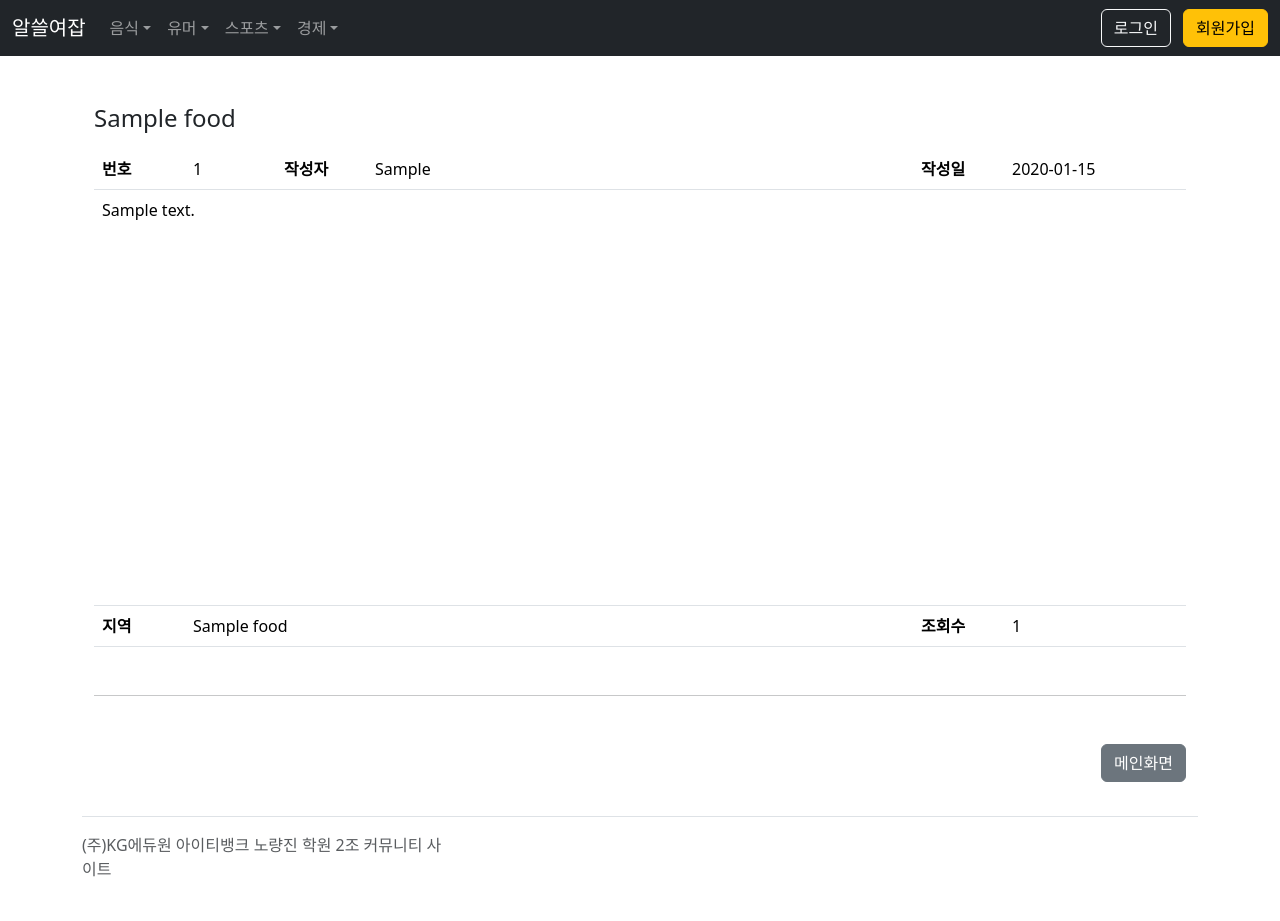
After one commit to damndest/job, a Django app: page /foods/1/ in a window 1280 px wide. The commit adds this page. Run offline with Django 5.2, Linux system fonts and the light colour scheme; tables that the repository leaves empty hold one stand-in row (values such as "Sample post").

Commit message:
지역별 음식 상세 화면 및 로직 추가 및 로그인 사용자 표기 추가

```diff
--- a/foods/urls.py
+++ b/foods/urls.py
@@ -6,4 +6,5 @@ app_name = "foods";
 urlpatterns = [
     path('area/', views.foods_area, name='area'),
     path('add/', views.add_foods, name='add'),
+    path('<int:food_no>/', views.foods_area_detail, name='area_detail'),
 ]
--- a/foods/views.py
+++ b/foods/views.py
@@ -48,3 +48,21 @@ def add_foods(request):
         msg += "</script>";
 
         return HttpResponse(msg);
+
+@require_GET
+def foods_area_detail(request, food_no):
+    food = Food.objects.values().get(food_no=food_no);
+
+    if request.user.is_active:
+        member = Member.objects.values().get(member_idx=food['member_idx_id']);
+
+        content = {
+            "food": food,
+            "user_id": member["user_id"]
+        };
+    else:
+        content = {
+            "food": food
+        };
+
+    return render(request, 'foods/area/detail.html', content);
--- /dev/null
+++ b/static/js/food/area/detail.js
@@ -0,0 +1,3 @@
+function moveModFood() {
+
+}
--- /dev/null
+++ b/template/foods/area/detail.html
@@ -0,0 +1,43 @@
+{% extends 'templates.html' %}
+
+{% block title %}알쓸여잡 음식 지역별 상세 페이지{% endblock %}
+
+{% load static %}
+
+{% block script %}
+<script src="{% static 'js/main/comm.js' %}"></script>
+<script src="{% static 'js/food/area/detail.js' %}"></script>
+{% endblock %}
+
+{% block content %}
+<div class="container px-4 py-5" style="height: 46rem;">
+    <h4 class="mb-3">{{food.title}}</h4>
+    <table class="table">
+        <tr>
+            <th class="col-1">번호</th>
+            <td class="col-1">{{food.food_no}}</td>
+            <th class="col-1">작성자</th>
+            <td>{{food.writer}}</td>
+            <th class="col-1">작성일</th>
+            <td class="col-2">{{food.modify_date|date:'Y-m-d'}}</td>
+        </tr>
+        <tr style="height: 26rem;">
+            <td colspan="6">{{food.content}}</td>
+        </tr>
+        <tr>
+            <th class="col-1">지역</th>
+            <td colspan="3">{{food.area_name}}</td>
+            <th class="col-1">조회수</th>
+            <td>{{food.see_cnt}}</td>
+        </tr>
+    </table>
+    <hr class="my-5">
+    <div class="d-grid gap-2 d-md-flex justify-content-md-end">
+      {% if user.username == user_id %}
+        <button type="button" class="btn btn-primary me-md-2" onclick="moveModFood();">수정</button>
+      {% endif %}
+
+        <button type="button" class="btn btn-secondary" onclick="moveMain();">메인화면</button>
+    </div>
+</div>
+{% endblock %}
--- a/template/foods/area/list.html
+++ b/template/foods/area/list.html
@@ -36,8 +36,8 @@
                       <input class="form-check-input" type="checkbox" id="del-food-{{food.food_no}}" value="{{food.food_no}}" aria-label="삭제 체크 박스">
                   </div>
                 </th>
-                <td class="text-center">{{forloop.counter}}</td>
-                <td>{{food.title}}</td>
+                <td class="text-center">{{food.food_no}}</td>
+                <td><a href="{% url 'foods:area_detail' food.food_no %}">{{food.title}}</a></td>
                 <td>{{food.area_name}}</td>
                 <td class="text-center">{{food.modify_date|date:'Y-m-d'}}</td>
                 <td class="text-center">{{food.see_cnt}}</td>
--- a/template/templates.html
+++ b/template/templates.html
@@ -62,6 +62,7 @@
                 <div class="text-end">
                   {% if user.is_authenticated %}
                     <form name="logoutForm" method="post">{% csrf_token %}
+                        <span class="text-white">{{user.username}}님 환영합니다.</span>
                         <button type="button" class="btn btn-outline-light me-2" onclick="doLogout();">로그아웃</button>
                     </form>
                   {% else %}
```
